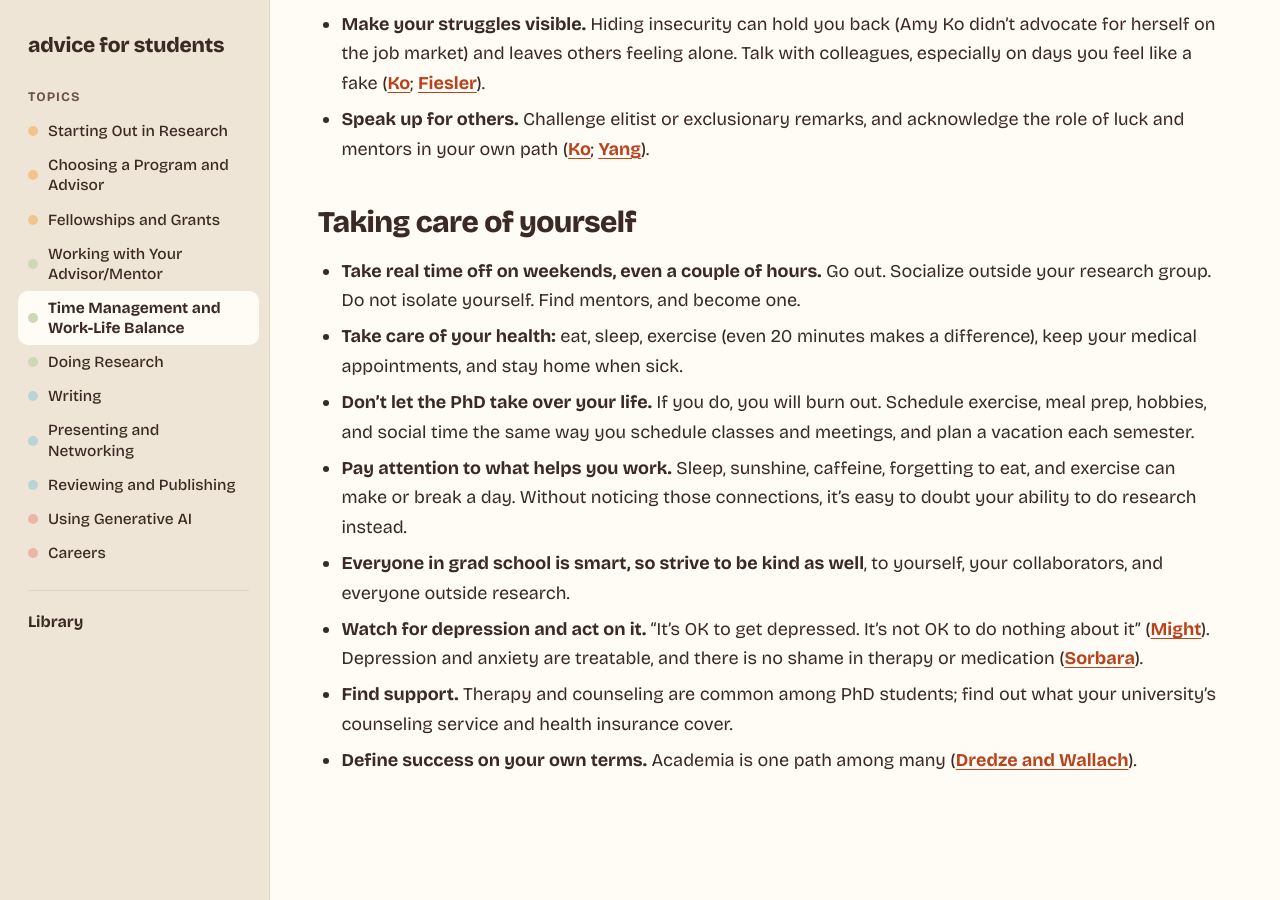
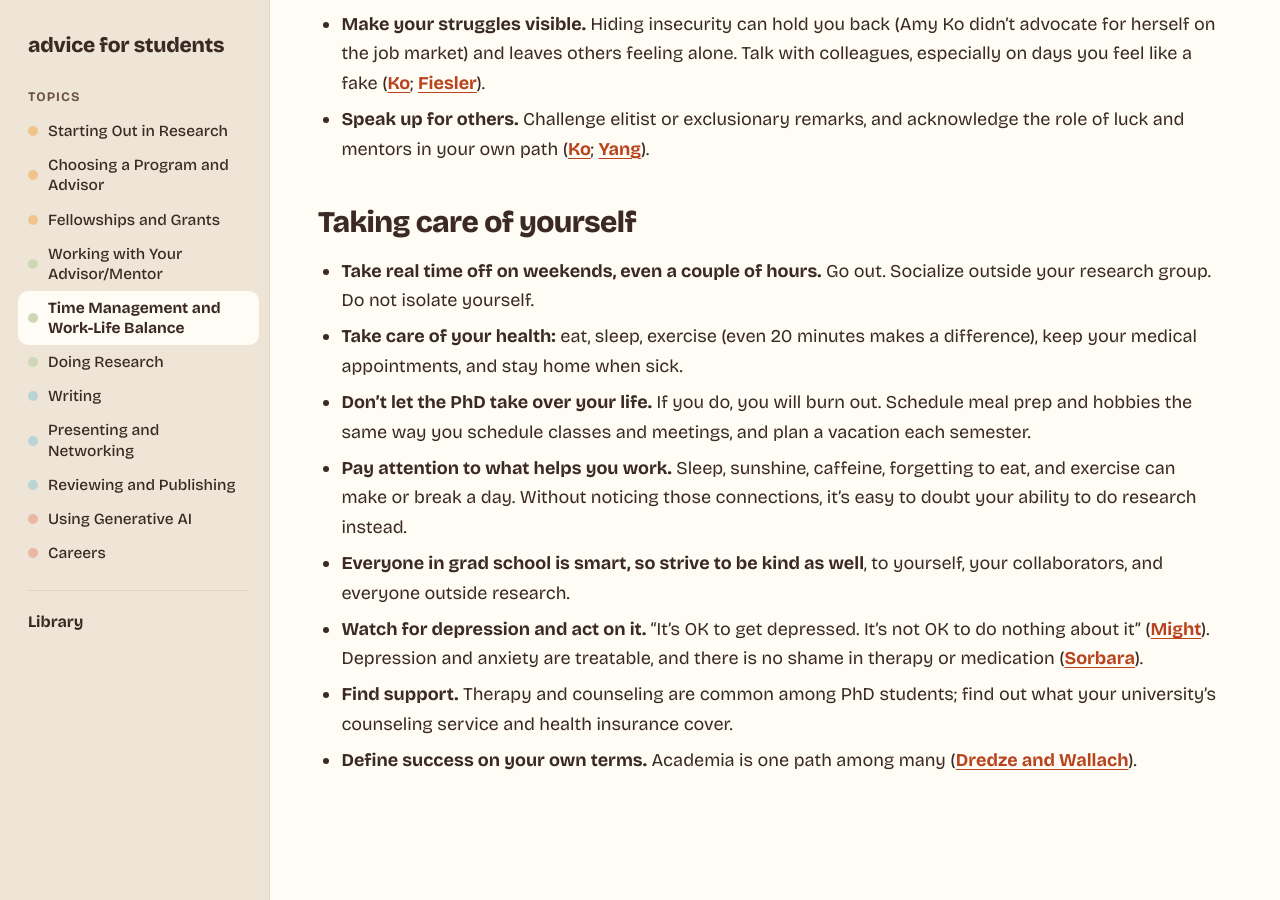
Before and after one commit to merylye/student-advice, a Jekyll site: the page built from topics/time-wellbeing.md, in a window 1280 px wide and 900 px high, scrolled down 4191 px. Built offline with Jekyll 4.4.1, drawn with Linux system fonts in a browser that asks for light colours.

```diff
--- a/_data/resources.yml
+++ b/_data/resources.yml
@@ -880,7 +880,7 @@
 # ---------- Fellowships and funding ----------
 - title: "Fellowship tips"
   author: "Philip Guo"
-  url: "http://www.pgbovine.net/fellowship-tips.htm"
+  url: "https://pg.ucsd.edu/"
   topics: [funding]
   stage: [prospective, early]
   field: [cs]
@@ -1092,7 +1092,7 @@
 # ---------- Memoirs and fun reads ----------
 - title: "The Ph.D. Grind"
   author: "Philip Guo"
-  url: "https://pg.ucsd.edu/PhD-memoir.htm"
+  url: "https://pg.ucsd.edu/"
   topics: [careers]
   stage: [any]
   field: [cs]
--- a/topics/time-wellbeing.md
+++ b/topics/time-wellbeing.md
@@ -88,9 +88,9 @@ topic: time-wellbeing
 
 ## Taking care of yourself
 
-- **Take real time off on weekends, even a couple of hours.** Go out. Socialize outside your research group. Do not isolate yourself. Find mentors, and become one.
+- **Take real time off on weekends, even a couple of hours.** Go out. Socialize outside your research group. Do not isolate yourself.
 - **Take care of your health:** eat, sleep, exercise (even 20 minutes makes a difference), keep your medical appointments, and stay home when sick.
-- **Don't let the PhD take over your life.** If you do, you will burn out. Schedule exercise, meal prep, hobbies, and social time the same way you schedule classes and meetings, and plan a vacation each semester.
+- **Don't let the PhD take over your life.** If you do, you will burn out. Schedule meal prep and hobbies the same way you schedule classes and meetings, and plan a vacation each semester.
 - **Pay attention to what helps you work.** Sleep, sunshine, caffeine, forgetting to eat, and exercise can make or break a day. Without noticing those connections, it's easy to doubt your ability to do research instead.
 - **Everyone in grad school is smart, so strive to be kind as well**, to yourself, your collaborators, and everyone outside research.
 - **Watch for depression and act on it.** "It's OK to get depressed. It's not OK to do nothing about it" ([Might](https://matt.might.net/articles/grad-student-resolutions/)). Depression and anxiety are treatable, and there is no shame in therapy or medication ([Sorbara](https://cheekyscientist.com/7-ways-phd-students-academics-deal-stress-anxiety-depression/)).
```
